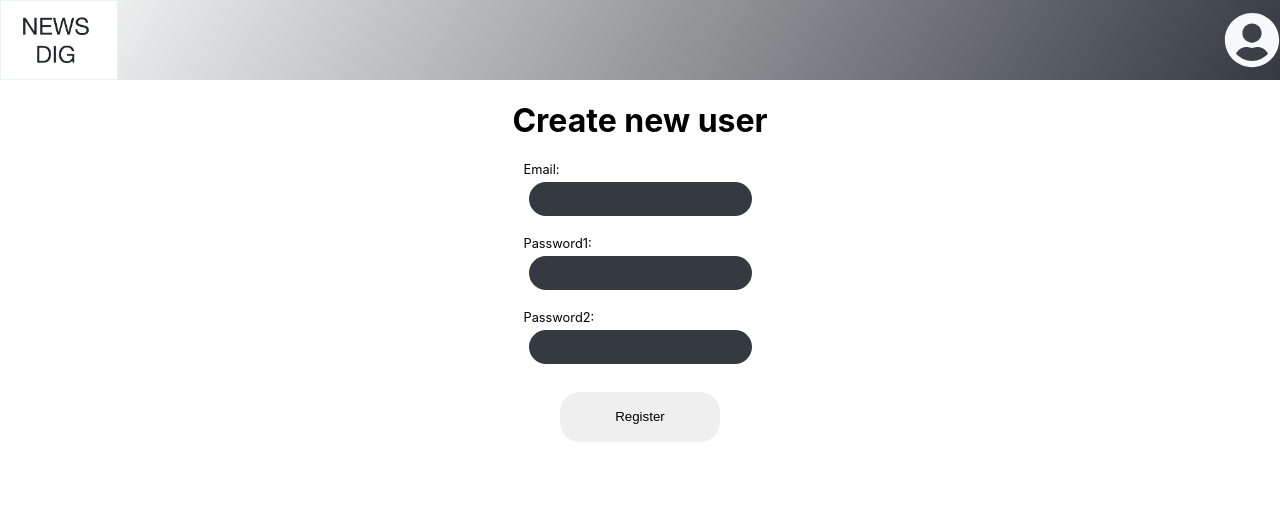
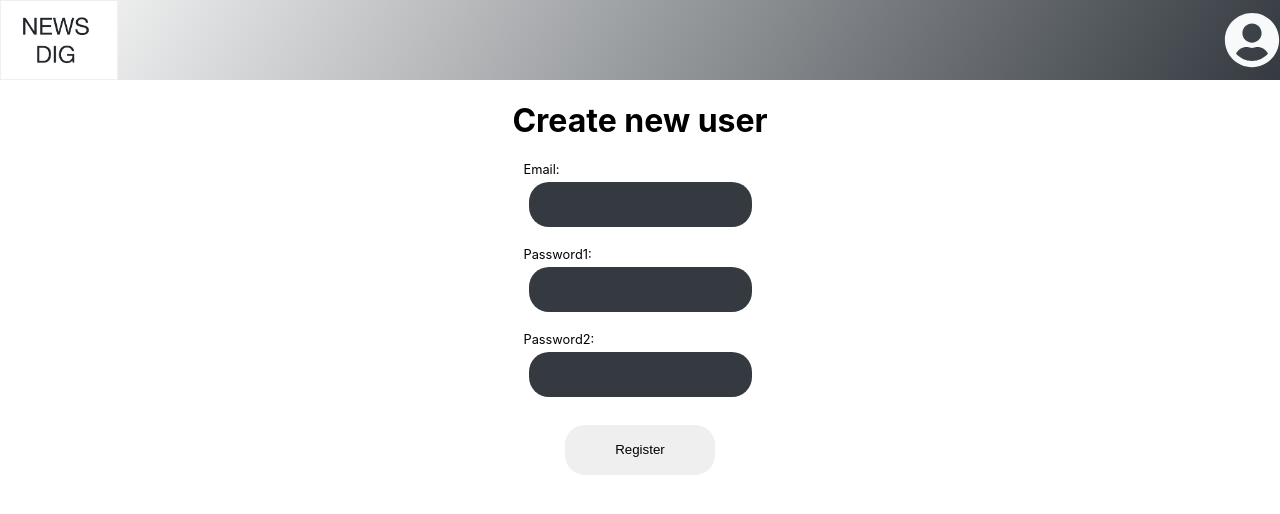
Before and after one commit to OmarAlareeki/FullUserLoginSystem-NewsDig, a Next.js app: page /users/register in a window 1280 px wide. Shown: the top 514 px of the page. Built offline with nearby package versions, Linux system fonts and the light colour scheme; no server answers.

Commit message:
fixDeploymentError

```diff
--- a/components/CreatePost.js
+++ b/components/CreatePost.js
@@ -1,5 +1,6 @@
 import React, { useState } from 'react';
 import fire from '../config/fire-config';
+import { Container } from '@chakra-ui/react'
 
 
 const CreatePost = () => {
@@ -25,7 +26,7 @@ const CreatePost = () => {
   }
 
   return (
-    <div>
+    <Container centerContent>
       <h2>Add Blog</h2>
       {notification}
       <form onSubmit={handleSubmit}>
@@ -41,7 +42,7 @@ const CreatePost = () => {
         </div>
         <button type="submit">Save</button>
       </form>
-    </div>
+    </Container>
   )
 }
 export default CreatePost;
--- a/styles/RegisterOrLogin.module.css
+++ b/styles/RegisterOrLogin.module.css
@@ -10,7 +10,7 @@
 
 .alink:hover {
     border: none;
-    background: linear-gradient(to right,#DEE2E6 50%, #6C757D 50%);
+    background: linear-gradient(to right,#DEE2E6 50%, #363C41 50%);
     background-size: 100% 100%;
     background-position:left right;
     color: #6C757D;
@@ -26,6 +26,7 @@
     font-size: 1rem;
     outline: none;
     margin: 5px;
+    height: 45px;
 }
 
 .form {
@@ -37,7 +38,7 @@
 .button {
     padding: 10px;
     border: none;
-    width: 160px;
+    width: 150px;
     margin: auto;
     margin-top: auto;
     margin-top: 8px;
--- a/styles/globals.css
+++ b/styles/globals.css
@@ -14,3 +14,6 @@ a {
 * {
   box-sizing: border-box;
 }
+a {
+  border-radius: 50px;
+}
```
Also changed, not shown: 1 other file (tests, documents, lock files or other folders).
